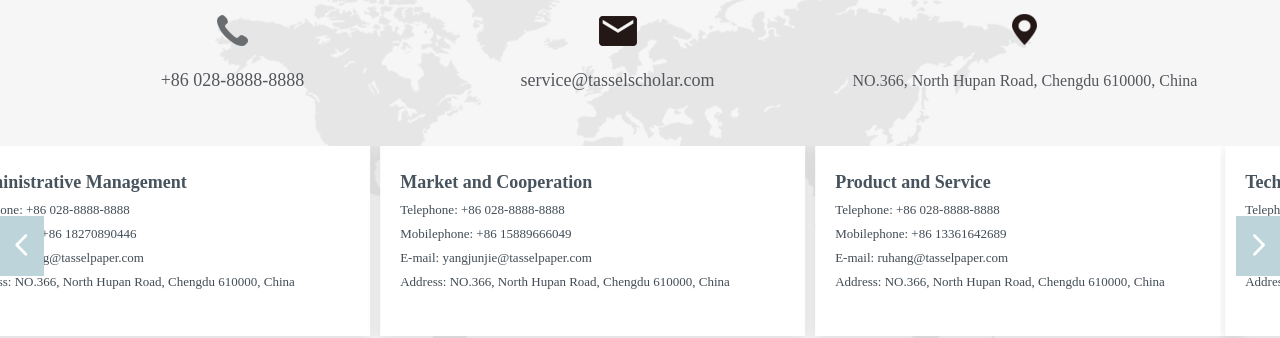
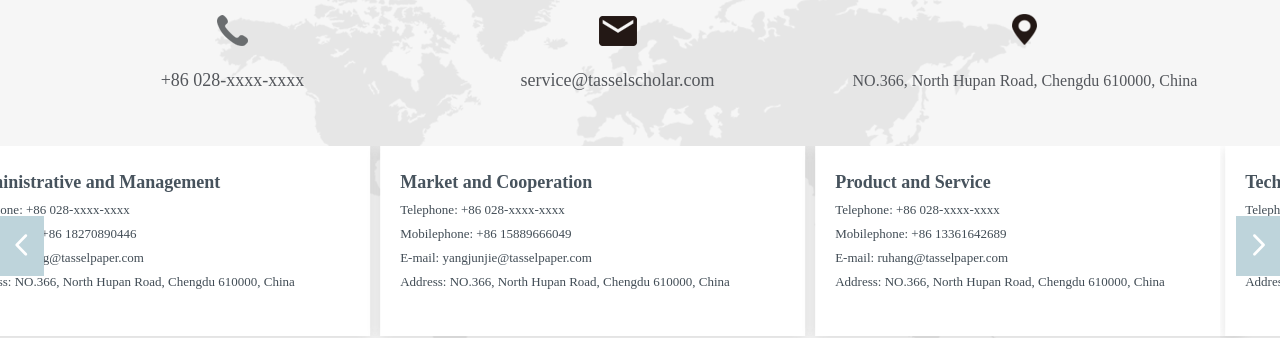
Before and after one commit to leesession/papertorigin, a Vue app: page /#/ in a window 1280 px wide. Shown: the part 1977-2315 px from the top of the page. Built offline with nearby package versions, Linux system fonts and the light colour scheme.

Commit message:
11-8（分享问题+详情问题）

```diff
--- a/package.json
+++ b/package.json
@@ -11,6 +11,7 @@
     "core-js": "^2.6.5",
     "element-ui": "^2.10.1",
     "jquery": "^3.4.1",
+    "qrcode2": "^1.2.3",
     "vue": "^2.6.10",
     "vue-i18n": "^8.12.0",
     "vue-router": "^3.0.3",
--- a/src/components/Foot.vue
+++ b/src/components/Foot.vue
@@ -4,12 +4,18 @@
             <div class="wrap1300">
                 <div>
                     <span>Social  Media</span>
-                    <i class="icon icon-f"></i>
-                    <i class="icon icon-xl"></i>
-                    <i class="icon icon-fg"></i>
-                    <i class="icon icon-wx"></i>
+                    <a :href="`https://www.facebook.com/sharer.php?u=${facebookUrl}`" target="_blank" title="facebook">
+                        <i class="icon icon-f"></i>
+                    </a>
+                    <a href="javascript:void(0)" title="weibo" @click="weiboShare" target="_blank">
+                        <i class="icon icon-xl"></i>
+                    </a>
+                    <a :href="`http://twitter.com/home?status=${facebookUrl} Tassel Scholar`" title="twitter" target="_blank">
+                        <i class="icon icon-fg"></i>
+                    </a>
+                    <i class="icon icon-wx"  @click="shareWeChat" title="wechat"></i>
                 </div>
-                <div><img src="../assets/images/foot-logo2.png" class="foot-logo" alt=""></div>
+                <div><img src="../assets/images/foot-logo2.png" class="foot-logo"  alt=""></div>
                 <div>
                     <span>Supportable Mobile Terminal</span>
                     <i class="icon icon-ios"></i>
@@ -18,12 +24,57 @@
             </div>
         </div>
         <div class="intro">Chengdu FengRui Cloud Science & Technology Co. Ltd. All rights reserved.</div>
+        <div class="wechat" v-show="haveCode">
+            <div class="title">
+                分享到微信
+                <i class="el-icon-close" @click="closeCode"></i>
+            </div>
+            <div id="wechat"></div>
+            <div class="tip">
+                打开微信，扫描二维码分享
+            </div>
+        </div>
     </div>
 </template>
 
 <script>
+    import QRCode from 'qrcode2'
     export default {
-        name: "Foot"
+        name: "Foot",
+        watch:{
+            '$route':function (newVal) {
+                // this.facebookUrl = `http://static.vienna.net.cn${newVal.path}`;
+            }
+        },
+        data(){
+            return{
+                haveCode:false,
+                facebookUrl:'http://static.vienna.net.cn/',
+                imgUrl:'http://static.vienna.net.cn/',
+
+            }
+        },
+        methods:{
+            weiboShare(){
+                let windowUrl = window.location.host;
+            // &pic=${windowUrl}static/img/blue-logo.a1e05d81.png
+                let url =`http://service.weibo.com/share/share.php?url=${windowUrl}&title=Tassel Scholar`;
+                window.open(url)
+            },
+            shareWeChat(){
+                this.haveCode = true;
+                let url = window.location.href
+                let qrcode = new QRCode('wechat', {
+                    width: 200,  // 二维码宽度
+                    height: 200, // 二维码高度
+                    text: url
+                })
+            },
+            closeCode(){
+                this.haveCode=false;
+                $('#wechat').html('');
+            }
+        }
     }
 </script>
 
@@ -136,5 +187,39 @@
             height: 25px;
             line-height: 25px;
         }
+        .wechat{
+            position: fixed;
+            top: 50%;
+            left: 50%;
+            width: 240px;
+            transform: translate(-50%,-50%);
+            background-color: #fff;
+            z-index: 10;
+            border: 1px solid #333;
+            text-align: center;
+            .title{
+                height: 25px;
+                line-height: 25px;
+                background-color: #efefef;
+                position: relative;
+                i{
+                    position: absolute;
+                    right: 0;
+                    top: 50%;
+                    transform: translateY(-50%);
+                    font-size: 20px;
+                    cursor: pointer;
+                }
+            }
+            #wechat{
+                width: 200px;
+                margin: 0 auto;
+            }
+            .tip{
+                height: 25px;
+                line-height: 25px;
+                background-color: #efefef;
+            }
+        }
     }
 </style>
--- a/src/components/header.vue
+++ b/src/components/header.vue
@@ -81,7 +81,7 @@ export default {
       color: #296A7F;
       border: 1px solid #296A7F;
       border-radius: 2px;
-      margin: 11px 0 11px 12px;
+      margin: 10px 0 10px 12px;
       cursor: pointer;
       &:hover, &.active{
         color: #fff;
--- a/src/main.js
+++ b/src/main.js
@@ -7,6 +7,7 @@ import 'element-ui/lib/theme-chalk/index.css'
 import './assets/css/reset.scss'
 import './assets/css/style.scss'
 import axios from 'axios'
+
 
 if (process.env.NODE_ENV === 'production') {
   /*第二层if，根据.env文件中的VUE_APP_FLAG判断是生产环境还是测试环境*/
--- a/src/router.js
+++ b/src/router.js
@@ -5,7 +5,7 @@ import home from './views/home/home.vue'
 Vue.use(Router)
 
 export default new Router({
-    mode: 'hash',
+    mode: process.env.NODE_ENV === "production" ? "history" : "hash",
     scrollBehavior: () => ({y: 0}),
     base: process.env.BASE_URL,
     routes: [
--- a/src/views/contact/contact.vue
+++ b/src/views/contact/contact.vue
@@ -11,7 +11,7 @@
         <div class="info-right">
           <div class="col">
             <i class="icon icon-phone"></i>
-            <span>+86 028-8888-8888</span>
+            <span>+86 028-xxxx-xxxx</span>
           </div>
           <div class="col">
             <i class="icon icon-email"></i>
@@ -49,26 +49,26 @@ export default {
       address: 'NO.366, North Hupan Road, Chengdu 610000, China',
       icon: require("../../assets/images/icon.png"),
         concatArr:[{
-                name:'Administrative Management',
-                Landline:'Telephone: +86 028-8888-8888',
+                name:'Administrative and Management',
+                Landline:'Telephone: +86 028-xxxx-xxxx',
                 mobile:'Mobilephone: +86 18270890446',
                 email:'E-mail: yanfeng@tasselpaper.com',
                 address:'Address: NO.366, North Hupan Road, Chengdu 610000, China'
             },{
             name:'Market and Cooperation',
-            Landline:'Telephone: +86 028-8888-8888',
+            Landline:'Telephone: +86 028-xxxx-xxxx',
             mobile:'Mobilephone: +86 15889666049',
             email:'E-mail: yangjunjie@tasselpaper.com',
             address:'Address: NO.366, North Hupan Road, Chengdu 610000, China'
         },{
             name:'Product and Service',
-            Landline:'Telephone: +86 028-8888-8888',
+            Landline:'Telephone: +86 028-xxxx-xxxx',
             mobile:'Mobilephone: +86 13361642689',
             email:'E-mail: ruhang@tasselpaper.com',
             address:'Address: NO.366, North Hupan Road, Chengdu 610000, China'
         },{
             name:'Technology and Design',
-            Landline:'Telephone: +86 028-8888-8888',
+            Landline:'Telephone: +86 028-xxxx-xxxx',
             mobile:'Mobilephone: +86 17308055063',
             email:'E-mail: shenghao@tasselpaper.com',
             address:'Address: NO.366, North Hupan Road, Chengdu 610000, China'
--- a/src/views/home/home.vue
+++ b/src/views/home/home.vue
@@ -107,7 +107,7 @@
             <div class="contact wrap1150">
                 <div class="col">
                     <i class="icon icon-phone"></i>
-                    <span>+86 028-8888-8888</span>
+                    <span>+86 028-xxxx-xxxx</span>
                 </div>
                 <div class="col">
                     <i class="icon icon-email"></i>
@@ -121,22 +121,22 @@
             <el-carousel :interval="5000" arrow="always" height="200px" indicator-position="none">
                 <el-carousel-item>
                     <div class="card">
-                        <h6>Administrative Management</h6>
-                        <p>Telephone: +86 028-8888-8888</p>
+                        <h6>Administrative and Management</h6>
+                        <p>Telephone: +86 028-xxxx-xxxx</p>
                         <p>Mobilephone: +86 18270890446</p>
                         <p>E-mail: yanfeng@tasselpaper.com</p>
                         <p>Address: NO.366, North Hupan Road, Chengdu 610000, China</p>
                     </div>
                     <div class="card">
                         <h6>Market and Cooperation</h6>
-                        <p>Telephone: +86 028-8888-8888</p>
+                        <p>Telephone: +86 028-xxxx-xxxx</p>
                         <p>Mobilephone: +86 15889666049</p>
                         <p>E-mail: yangjunjie@tasselpaper.com</p>
                         <p>Address: NO.366, North Hupan Road, Chengdu 610000, China</p>
                     </div>
                     <div class="card">
                         <h6>Product and Service</h6>
-                        <p>Telephone: +86 028-8888-8888</p>
+                        <p>Telephone: +86 028-xxxx-xxxx</p>
                         <p>Mobilephone: +86 13361642689</p>
                         <p>E-mail: ruhang@tasselpaper.com</p>
                         <p>Address: NO.366, North Hupan Road, Chengdu 610000, China</p>
@@ -145,7 +145,7 @@
                 <el-carousel-item>
                     <div class="card">
                         <h6>Technology and Design</h6>
-                        <p>Telephone: +86 028-8888-8888</p>
+                        <p>Telephone: +86 028-xxxx-xxxx</p>
                         <p>Mobilephone: +86 17308055063</p>
                         <p>E-mail: shenghao@tasselpaper.com</p>
                         <p>Address: NO.366, North Hupan Road, Chengdu 610000, China</p>
--- a/src/views/home/searchDetails.vue
+++ b/src/views/home/searchDetails.vue
@@ -28,15 +28,15 @@
                 </div>
                 <p class="tips" v-if="details.keyword">{{details.keyword}}</p>
                 <div class="tools">
-                    <div class="col">
+                    <div class="col" title="view">
                         <i class="icon icon-eyes"></i>
                         <span>{{numObj.lookCount}}</span>
                     </div>
-                    <div class="col" @click="quoteShow">
+                    <div class="col" title="cite" @click="quoteShow">
                         <i class="icon icon-quote"></i>
                         <span>{{numObj.quoteCount}}</span>
                     </div>
-                    <div class="col" @click="addListNum(3)">
+                    <div class="col" title="share" @click="addListNum(3)">
                         <i class="icon icon-share"></i>
                         <span>{{numObj.forwardCount}}</span>
                     </div>
```
Also changed, not shown: src/assets/images/font.png, 1 other file (tests, documents, lock files or other folders).
